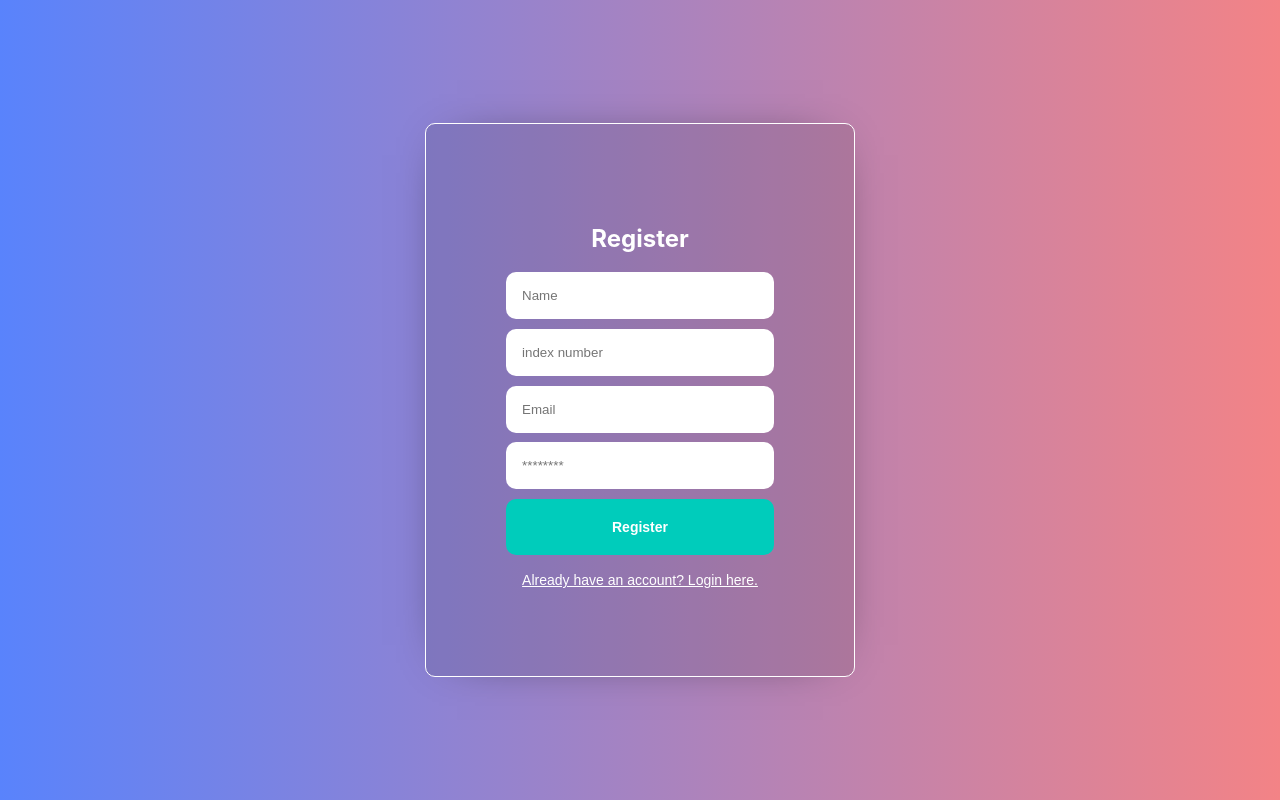
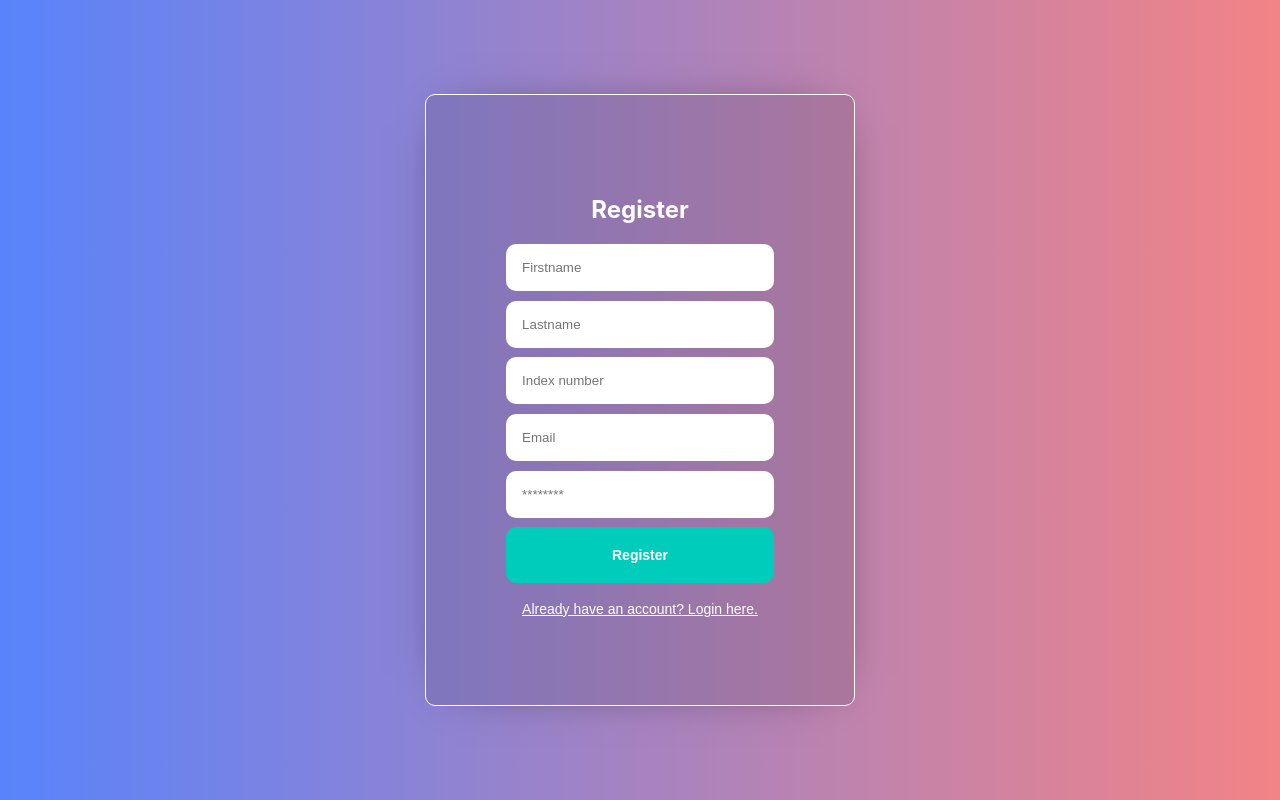
Before and after one commit to Warda-99/project-rest-api, a React (Create React App) app: page / in a window 1280 px wide. Both pictures are taken after a click on the button "Don't have an account? Register here.". Built offline with nearby package versions, Linux system fonts and the light colour scheme.

Commit message:
connect with backend
x

```diff
--- a/src/page/Login.js
+++ b/src/page/Login.js
@@ -3,44 +3,30 @@ import axios from 'axios'
 import { Navigate, useNavigate } from "react-router-dom";
 
 export const Login = (props) => {
+  const [errMsg, setErrMsg] = useState("")
   const [email, setEmail] = useState("");
-  const [pass, setPass] = useState("");
+  const [password, setPass] = useState("");
 
   const navigate = useNavigate();
 
   const handleSubmit = (e) => {
-    //http://46.239.134.230:8080/api/test
     e.preventDefault();
-    //console.log(email);
 
-    //navigate('/home', { replace: true })
-
-    const user = { email, pass }
+    const user = { email, password }
 		axios
 			.post('https://project-rest-api-production.up.railway.app/api/login', user)
 			.then((res) => {
-				// localStorage.setItem('token', res.data.accessToken)
-				// var value = res.headers['set-cookie']
+				localStorage.setItem('token', res.data.accessToken)
+				var value = res.headers['set-cookie']
 				// console.log(value)
 				// console.log(res.data)
-				// setUser('')
-				// setpassword('')
-				// setSuccess(true)
-				// localStorage.setItem('user', JSON.stringify(res.data))
-        console.log(res)
+				localStorage.setItem('user', JSON.stringify(res.data))
+
+        navigate('/home', { replace: true })
 			})
 			.catch((err) => {
-				// if (err.response) {
-				// 	setErrMsg(`${err.response.data.error}`)
-				// } else if (err.response.status === 400) {
-				// 	setErrMsg(`${err.response.data.error}`)
-				// } else if (err.response.status === 401) {
-				// 	setErrMsg(`${err.response.data.error}`)
-				// } else {
-				// 	setErrMsg(`${err.response.data.error}`)
-				// }
-				// errRef.current.focus()
-				console.log(err)
+				setErrMsg(err)
+				console.log(errMsg)
 			})
   };
 
@@ -57,7 +43,7 @@ export const Login = (props) => {
           name="email"
         />
         <input
-          value={pass}
+          value={password}
           onChange={(e) => setPass(e.target.value)}
           type="password"
           placeholder="********"
--- a/src/page/Register.js
+++ b/src/page/Register.js
@@ -1,14 +1,43 @@
 import React, { useState } from "react";
+import axios from 'axios'
+import { Navigate, useNavigate } from "react-router-dom";
 
 export const Register = (props) => {
+  const [errMsg, setErrMsg] = useState("")
   const [email, setEmail] = useState("");
-  const [pass, setPass] = useState("");
-  const [name, setName] = useState("");
-  const [indexNr, setIndexNr] = useState("");
+  const [password, setPass] = useState("");
+  const [firstname, setFirstName] = useState("");
+  const [lastname, setLastName] = useState("");
+  const [indeks, setIndexNr] = useState("");
+
+  const navigate = useNavigate();
 
   const handleSubmit = (e) => {
     e.preventDefault();
     console.log(email);
+
+    const user = {
+      firstname,
+      lastname,
+      email,
+      password,
+      indeks
+    }
+    axios
+      .post('https://project-rest-api-production.up.railway.app/api/register', user)
+      .then((res) => {
+        localStorage.setItem('token', res.data.accessToken)
+        var value = res.headers['set-cookie']
+        // console.log(value)
+        // console.log(res.data)
+        localStorage.setItem('user', JSON.stringify(res.data))
+
+        navigate('/home', { replace: true })
+      })
+      .catch((err) => {
+        setErrMsg(err)
+        console.log(errMsg)
+      })
   };
 
   return (
@@ -16,19 +45,26 @@ export const Register = (props) => {
       <h2>Register</h2>
       <form className="register-form" onSubmit={handleSubmit}>
         <input
-          value={name}
-          name="name"
-          onChange={(e) => setName(e.target.value)}
-          id="name"
-          placeholder="Name"
+          value={firstname}
+          name="firstname"
+          onChange={(e) => setFirstName(e.target.value)}
+          id="firstname"
+          placeholder="Firstname"
         />
         <input
-          value={indexNr}
-          name="indexNr"
+          value={lastname}
+          name="lastname"
+          onChange={(e) => setLastName(e.target.value)}
+          id="lastname"
+          placeholder="Lastname"
+        />
+        <input
+          value={indeks}
+          name="indeks"
           type={"number"}
           onChange={(e) => setIndexNr(e.target.value)}
-          id="indexNr"
-          placeholder="index number"
+          id="indeks"
+          placeholder="Index number"
         />
         <input
           value={email}
@@ -39,7 +75,7 @@ export const Register = (props) => {
           name="email"
         />
         <input
-          value={pass}
+          value={password}
           onChange={(e) => setPass(e.target.value)}
           type="password"
           placeholder="********"
```
